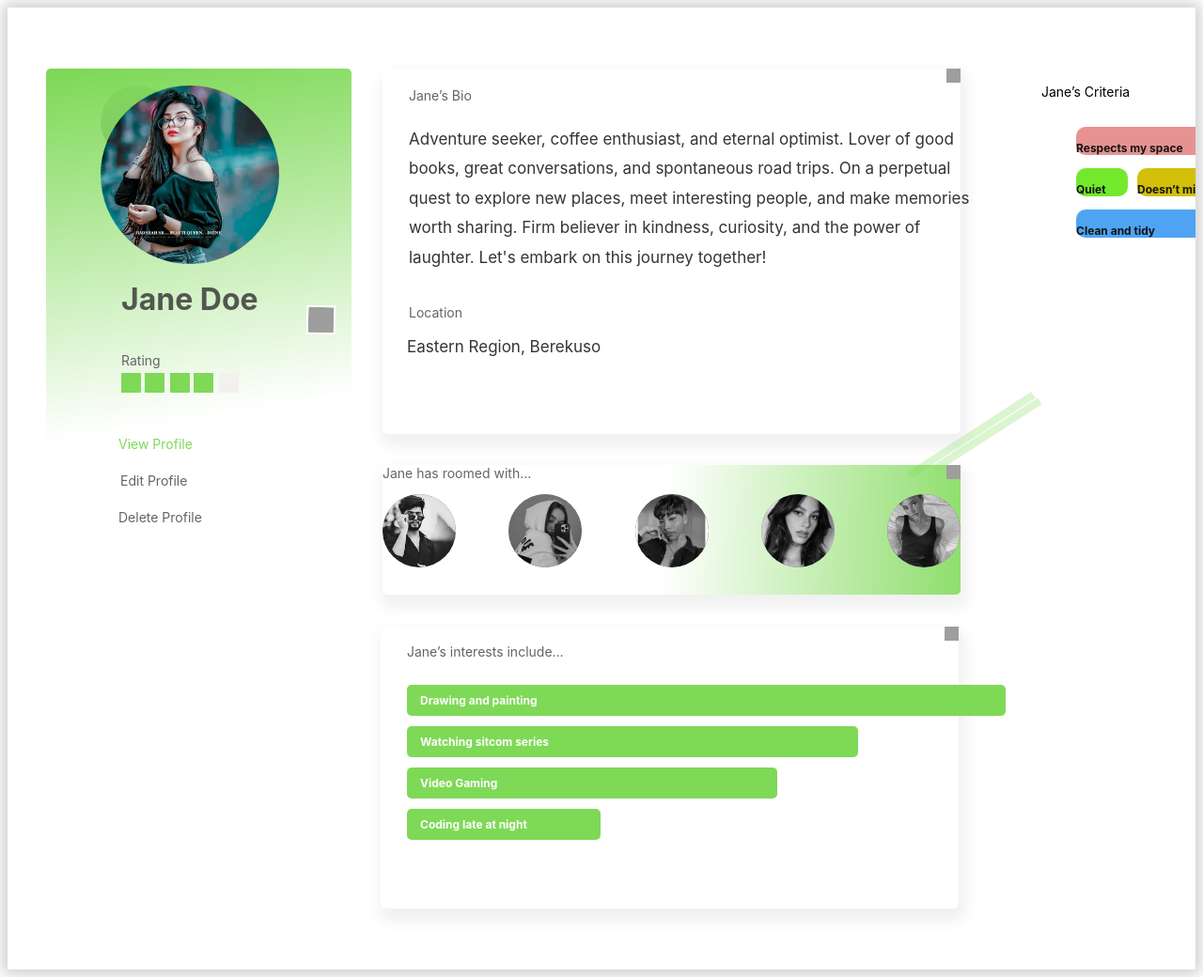
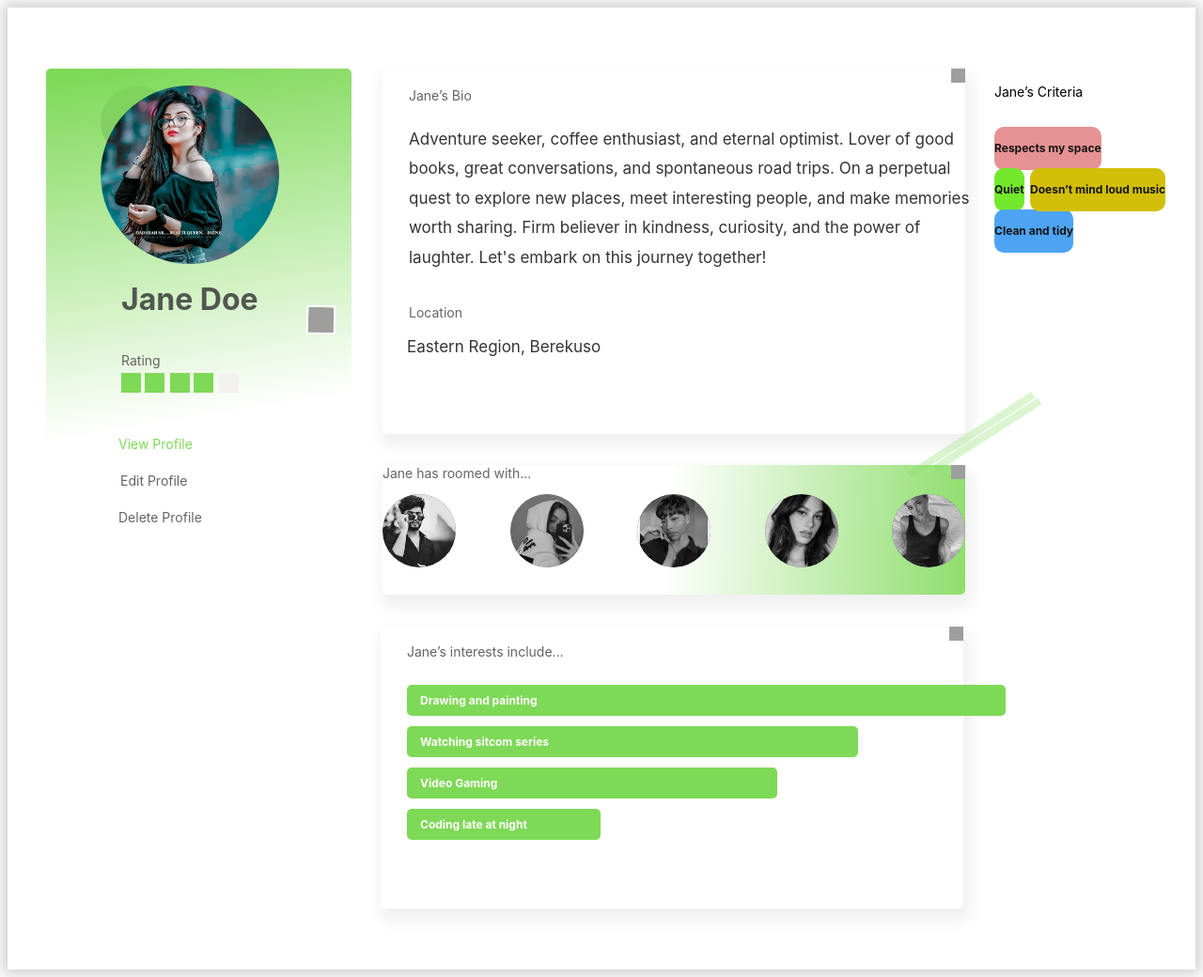
Before and after one commit to Malottey1/Roomate-Finder, a PHP site: template view/User_profile.html in a window 1280 px wide. Shown: the whole page at 94% size. Run offline with PHP 8.4, Linux system fonts and the light colour scheme; the template is opened without the code that fills it, so the values that code supplies are empty; grey boxes are pictures that could not be loaded.

Commit message:
made necessary adjustments

```diff
--- a/css/User_profile.css
+++ b/css/User_profile.css
@@ -16,7 +16,7 @@
 /* Rectangle 1 */
 .rectangle-1 {
     position: absolute;
-    width: 615px;
+    width: 620px;
     height: 389px;
     left: 399px;
     top: 65px;
@@ -30,7 +30,7 @@
 /* Rectangle 3 */
 .rectangle-3 {
     position: absolute;
-    width: 615px;
+    width: 620px;
     height: 300px;
     left: 397px;
     top: 659px;
@@ -405,7 +405,7 @@
     position: absolute;
     width: 129px;
     height: 31px;
-    left: 1100px;
+    left: 1050px;
     top: 77px;
     font-family: 'Inter';
     font-style: normal;
@@ -506,42 +506,46 @@
 /* Rectangle 10 */
 .rectangle-10 {
     position: absolute;
-    width: 169px;
-    height: 30px;
-    left: 1137px;
+    width: auto;
+    height: auto;
+    left: 1050px;
     top: 127px;
     background: #E79292;
     border-radius: 10px;
+    white-space: nowrap;
 }
 
 /* Rectangle 13 */
 .rectangle-13 {
     position: absolute;
-    width: 169px;
-    height: 30px;
-    left: 1137px;
+    width: auto;
+    height: auto;
+    left: 1050px;
     top: 215px;
     background: #4EA4F3;
     border-radius: 10px;
+    white-space: nowrap;
 }
 
 /* Rectangle 12 */
 .rectangle-12 {
     position: absolute;
-    width: 169px;
-    height: 30px;
-    left: 1202px;
+    width: auto;
+    height: auto;
+    left: 1088px;
     top: 171px;
     background: #D3BF08;
     border-radius: 10px;
+    white-space: nowrap;
 }
 
 /* Rectangle 11 */
 .rectangle-11 {
+    white-space: nowrap;
     position: absolute;
-    width: 55px;
-    height: 30px;
-    left: 1137px;
+    width: auto;
+    height: auto;
+    left: 1050px;
     top: 171px;
     background: #73E92C;
     border-radius: 10px;
@@ -693,7 +697,7 @@
 /* Adjustments for Rectangle 2 */
 .rectangle-2 {
     position: absolute;
-    width: 615px;
+    width: 620px;
     height: 138px;
     left: 399px;
     top: 487px;
```
